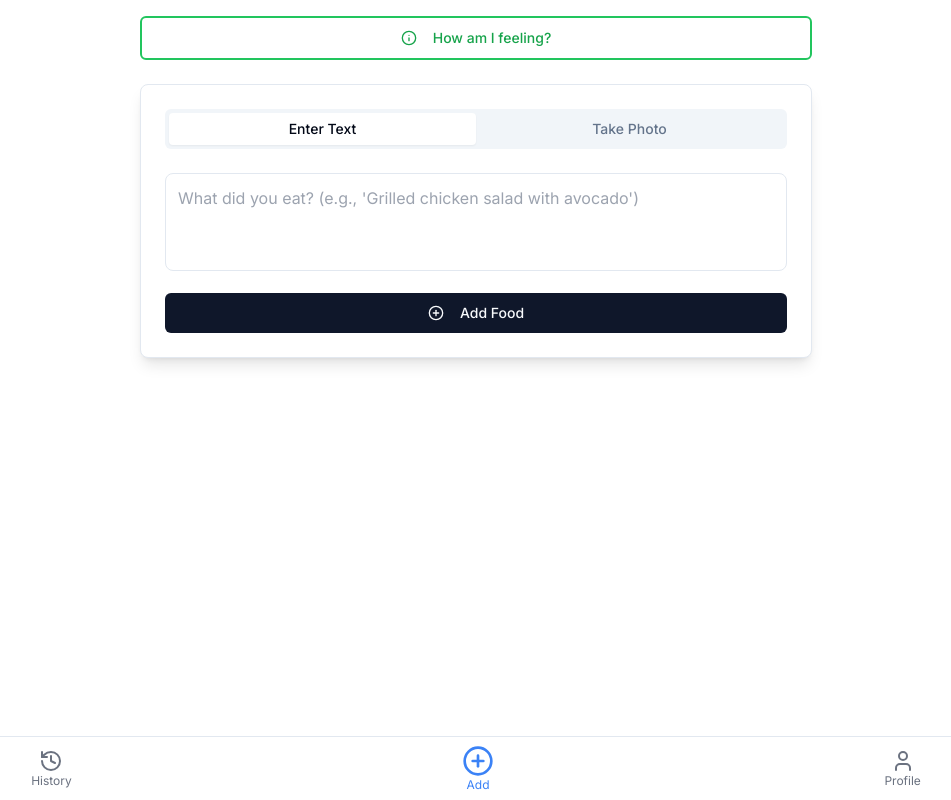
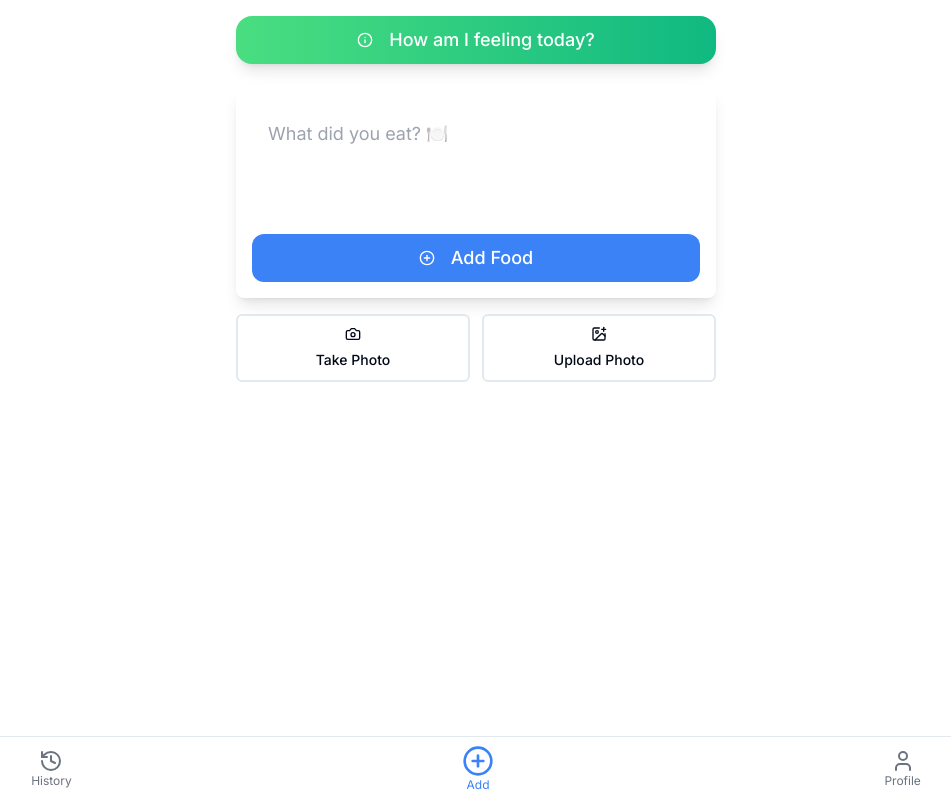
Before and after one commit to tomek-mcclintock/food-tracker, a Next.js app: page /add in a window 1280 px wide. Shown: the whole page, without its empty margins (164-1115 px from the left). Built offline with nearby package versions, Linux system fonts and the light colour scheme.

Commit message:
Updated UI

```diff
--- a/src/app/add/page.js
+++ b/src/app/add/page.js
@@ -2,10 +2,9 @@
 
 import React, { useState } from 'react';
 import Webcam from 'react-webcam';
-import { Camera, X, Loader2, PlusCircle, Info } from 'lucide-react';
+import { Camera, X, Loader2, PlusCircle, Info, ImagePlus } from 'lucide-react';
 import { Card, CardContent } from '@/components/ui/card';
 import { Button } from '@/components/ui/button';
-import { Tabs, TabsContent, TabsList, TabsTrigger } from "@/components/ui/tabs";
 import WellnessCheck from '@/components/WellnessCheck';
 import { useFoodHistory } from '@/hooks/useFoodHistory';
 import { useAnalysis } from '@/hooks/useAnalysis';
@@ -59,71 +58,62 @@ const AddFood = () => {
   };
 
   return (
-    <div className="max-w-2xl mx-auto pb-20">
-      {/* Wellness Check Button */}
-      <div className="mb-6">
+    <div className="max-w-lg mx-auto pb-24 px-4">
+      {/* Wellness Button - Floating at top */}
       <Button
         onClick={() => setShowWellnessCheck(true)}
-          variant="outline"
         size="lg"
-          className="w-full border-2 border-green-500 text-green-600 hover:bg-green-50"
+        className="w-full bg-gradient-to-r from-green-400 to-emerald-500 hover:from-green-500 hover:to-emerald-600 text-white shadow-lg mb-6 py-6 text-lg font-medium rounded-2xl transition-all duration-200 hover:shadow-xl"
       >
-          <Info className="w-5 h-5 mr-2" />
-          How am I feeling?
+        <Info className="w-6 h-6 mr-2" />
+        How am I feeling today?
       </Button>
-      </div>
 
-      {/* Main Add Food Card */}
-      <Card className="shadow-lg">
-        <CardContent className="p-6">
-          {/* Input Methods */}
       {!photo && !analyzing && !results && (
-            <Tabs defaultValue="text" className="w-full">
-              <TabsList className="w-full mb-4">
-                <TabsTrigger value="text" className="flex-1">Enter Text</TabsTrigger>
-                <TabsTrigger value="photo" className="flex-1">Take Photo</TabsTrigger>
-              </TabsList>
-              <TabsContent value="text">
         <div className="space-y-4">
+          {/* Description Input */}
+          <Card className="shadow-lg border-0">
+            <CardContent className="p-4 pt-4">
               <textarea
                 id="food-description"
-                    placeholder="What did you eat? (e.g., 'Grilled chicken salad with avocado')"
-                    className="w-full p-3 border rounded-lg resize-none text-base"
+                placeholder="What did you eat? 🍽️"
+                className="w-full p-4 text-lg border-none resize-none focus:ring-0 focus:outline-none"
                 rows="3"
               />
               <Button
                 onClick={() => {
                   const description = document.getElementById('food-description')?.value?.trim();
                   if (!description) {
-                        setError('Please provide a description');
+                    setError('Please describe what you ate');
                     return;
                   }
                   analyzeFood(description, null);
                 }}
-                    className="w-full"
+                className="w-full bg-blue-500 hover:bg-blue-600 text-white py-6 text-lg mt-2 rounded-xl"
               >
-                    <PlusCircle className="w-4 h-4 mr-2" />
+                <PlusCircle className="w-5 h-5 mr-2" />
                 Add Food
               </Button>
-                </div>
-              </TabsContent>
-              <TabsContent value="photo">
-                <div className="space-y-4">
-                  {!showCamera ? (
-                    <div className="space-y-2">
+            </CardContent>
+          </Card>
+
+          {/* Photo Options */}
+          <div className="grid grid-cols-2 gap-3">
             <Button
+              variant="outline"
               onClick={() => setShowCamera(true)}
-                        className="w-full"
+              className="py-8 flex flex-col items-center gap-2 hover:bg-gray-50 border-2"
             >
-                        <Camera className="w-4 h-4 mr-2" />
-                        Open Camera
+              <Camera className="w-8 h-8" />
+              <span>Take Photo</span>
             </Button>
             <Button
               variant="outline"
-                        className="w-full"
               onClick={() => document.getElementById('file-upload').click()}
+              className="py-8 flex flex-col items-center gap-2 hover:bg-gray-50 border-2"
             >
-                        Choose from Library
+              <ImagePlus className="w-8 h-8" />
+              <span>Upload Photo</span>
             </Button>
             <input
               id="file-upload"
@@ -133,8 +123,12 @@ const AddFood = () => {
               onChange={(e) => e.target.files?.[0] && handleFileUpload(e.target.files[0])}
             />
           </div>
-                  ) : (
-                    <div className="relative bg-black rounded-lg overflow-hidden">
+        </div>
+      )}
+
+      {/* Camera View */}
+      {showCamera && (
+        <div className="fixed inset-0 bg-black z-50">
           <Webcam
             audio={false}
             ref={webcamRef}
@@ -142,86 +136,101 @@ const AddFood = () => {
             videoConstraints={{
               facingMode: { exact: "environment" }
             }}
-                        className="w-full h-[400px] object-cover"
+            className="h-full w-full object-cover"
           />
-                      <div className="absolute bottom-4 left-0 right-0 flex justify-center gap-4">
-                        <Button onClick={handlePhotoCapture}>Take Photo</Button>
-                        <Button variant="destructive" onClick={() => setShowCamera(false)}>
-                          <X className="w-4 h-4" />
+          <div className="absolute bottom-8 left-0 right-0 flex justify-center gap-4 px-4">
+            <Button
+              onClick={handlePhotoCapture}
+              size="lg"
+              className="w-32 h-32 rounded-full bg-white text-black hover:bg-gray-100"
+            >
+              <Camera className="w-8 h-8" />
+            </Button>
+            <Button
+              onClick={() => setShowCamera(false)}
+              size="lg"
+              className="absolute top-4 right-4 rounded-full w-12 h-12 bg-black/50 hover:bg-black/70"
+            >
+              <X className="w-6 h-6" />
             </Button>
           </div>
         </div>
       )}
-                </div>
-              </TabsContent>
-            </Tabs>
-          )}
 
       {/* Photo Review */}
       {photo && !analyzing && !results && (
-            <div className="space-y-4">
-              <img src={photo} alt="Food" className="w-full rounded-lg shadow" />
-              <div className="space-y-3">
+        <Card className="shadow-xl border-0 overflow-hidden">
+          <CardContent className="p-0">
+            <img src={photo} alt="Food" className="w-full aspect-square object-cover" />
+            <div className="p-4 space-y-4">
               <textarea
                 id="food-description"
-                  placeholder="Add any details about the food (optional)"
-                  className="w-full p-3 border rounded-lg resize-none"
+                placeholder="Add any details about the food..."
+                className="w-full p-4 border rounded-xl resize-none text-lg"
                 rows="2"
               />
-                <div className="flex gap-2">
+              <div className="grid grid-cols-2 gap-3">
                 <Button
                   onClick={() => {
                     const description = document.getElementById('food-description')?.value?.trim();
                     analyzeFood(description, photo);
                   }}
-                    className="flex-1"
+                  className="bg-blue-500 hover:bg-blue-600 text-white py-6 text-lg rounded-xl"
                 >
-                    Analyze Photo
+                  Analyze
                 </Button>
                 <Button
                   variant="outline"
                   onClick={() => setPhoto(null)}
-                    className="flex-1"
+                  className="py-6 text-lg rounded-xl border-2"
                 >
                   Retake
                 </Button>
               </div>
             </div>
+          </CardContent>
+        </Card>
+      )}
+
+      {/* Loading State */}
+      {analyzing && (
+        <div className="flex flex-col items-center justify-center py-12 space-y-4">
+          <div className="relative">
+            <div className="w-16 h-16 border-4 border-blue-200 rounded-full animate-spin">
+              <div className="absolute top-0 right-0 w-4 h-4 bg-blue-500 rounded-full"></div>
+            </div>
+          </div>
+          <p className="text-lg text-gray-600">Analyzing your food...</p>
         </div>
       )}
 
-          {/* Analysis Results */}
-          {analyzing && (
-            <div className="py-8">
-              <div className="flex flex-col items-center justify-center gap-3 text-blue-600">
-                <Loader2 className="w-8 h-8 animate-spin" />
-                <p className="text-lg">Analyzing your food...</p>
-              </div>
-            </div>
-          )}
+      {/* Results View */}
+      {results && (
+        <Card className="shadow-xl border-0">
+          <CardContent className="p-6">
+            <h3 className="text-2xl font-semibold mb-6">{results.mainItem}</h3>
 
-          {results && (
             <div className="space-y-6">
               <div>
-                <h3 className="text-lg font-semibold mb-4">{results.mainItem}</h3>
-                <div className="space-y-4 bg-gray-50 p-4 rounded-lg">
-                  <div>
-                    <p className="font-medium mb-2">Ingredients:</p>
-                    <ul className="list-disc pl-5 space-y-1">
+                <p className="font-medium text-gray-600 mb-3">Ingredients</p>
+                <ul className="space-y-2">
                   {results.ingredients.map((ingredient, index) => (
-                        <li key={index}>{ingredient}</li>
+                    <li key={index} className="flex items-center space-x-2">
+                      <span className="w-2 h-2 bg-blue-500 rounded-full"></span>
+                      <span>{ingredient}</span>
+                    </li>
                   ))}
                 </ul>
               </div>
 
               {results.sensitivities?.length > 0 && (
                 <div>
-                      <p className="font-medium mb-2">Contains:</p>
-                      <div className="flex flex-wrap gap-1">
+                  <p className="font-medium text-gray-600 mb-3">Contains</p>
+                  <div className="flex flex-wrap gap-2">
                     {results.sensitivities.map((item, index) => (
                       <span
                         key={index}
-                            className="px-2 py-1 bg-yellow-100 text-yellow-800 rounded-full text-sm"
+                        className="px-3 py-1.5 bg-yellow-100 text-yellow-800 rounded-full text-sm font-medium"
                       >
                         {item}
                       </span>
@@ -229,35 +238,33 @@ const AddFood = () => {
                   </div>
                 </div>
               )}
-                </div>
-              </div>
 
-              <div className="flex gap-2 pt-2">
+              <div className="grid grid-cols-2 gap-3 pt-4">
                 <Button
                   onClick={handleSave}
-                  className="flex-1"
+                  className="bg-green-500 hover:bg-green-600 text-white py-6 text-lg rounded-xl"
                 >
-                  Save Entry
+                  Save
                 </Button>
                 <Button
                   variant="outline"
                   onClick={resetForm}
-                  className="flex-1"
+                  className="py-6 text-lg rounded-xl border-2"
                 >
                   Start Over
                 </Button>
               </div>
             </div>
+          </CardContent>
+        </Card>
       )}
 
       {/* Error Display */}
       {error && (
-            <div className="mt-4 bg-red-50 border border-red-200 text-red-600 px-4 py-3 rounded-lg">
+        <div className="fixed bottom-20 left-4 right-4 bg-red-50 border border-red-200 text-red-600 px-4 py-3 rounded-xl shadow-lg">
           {error}
         </div>
       )}
-        </CardContent>
-      </Card>
 
       {/* Wellness Check Modal */}
       {showWellnessCheck && (
```
Lines whose indentation alone changed are shown as unchanged.
